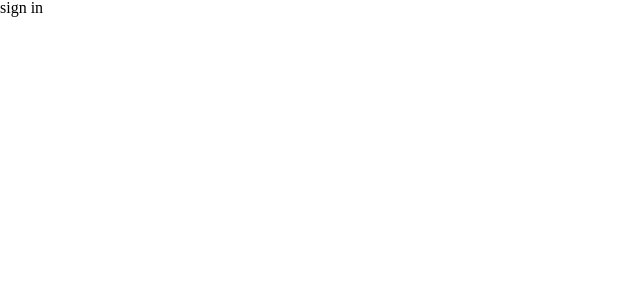
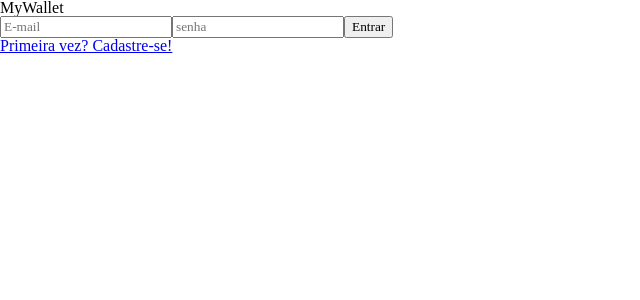
Before and after one commit to GuilhermeCRB/projeto13-mywallet-front, a React (Create React App) app: page / in a window 1280 px wide. Shown: the top 300 px of the page, without its empty margins (0-640 px from the left). Built offline with nearby package versions, Linux system fonts and the light colour scheme; a web font is replaced by a local one.

Commit message:
feat: displays sign in screen

```diff
--- a/package.json
+++ b/package.json
@@ -6,10 +6,12 @@
     "@testing-library/jest-dom": "^5.16.4",
     "@testing-library/react": "^13.2.0",
     "@testing-library/user-event": "^13.5.0",
+    "axios": "^0.27.2",
     "react": "^18.1.0",
     "react-dom": "^18.1.0",
     "react-router-dom": "^6.3.0",
     "react-scripts": "5.0.1",
+    "style-components": "^0.1.0",
     "web-vitals": "^2.1.4"
   },
   "scripts": {
--- a/src/App.jsx
+++ b/src/App.jsx
@@ -1,13 +1,19 @@
 import { BrowserRouter, Routes, Route } from "react-router-dom";
 import { useState } from "react";
+
+import UserConntext from "./contexts/UserContext";
 
 import SignInScreen from "./components/SignInScreen";
 import SignUpScreen from "./components/SignUpScreen";
 import Walletcreen from "./components/WalletScreen";
 import AddEntryScreen from "./components/AddEntryScreen";
 
+
 export default function App() {
+  const [user, setUser] = useState();
+
   return (
+    <UserConntext.Provider value={{user, setUser}}>
       <BrowserRouter>
         <Routes>
           <Route path="/" element={<SignInScreen />} />
@@ -16,5 +22,6 @@ export default function App() {
           <Route path="/add-entry" element={<AddEntryScreen />} />
         </Routes>
       </BrowserRouter>
+    </UserConntext.Provider>
   );
 }
--- a/src/components/SignInScreen.jsx
+++ b/src/components/SignInScreen.jsx
@@ -1,3 +1,63 @@
-export default function SignInScreen(){
-    return(<h1>sign in</h1>);
+import { useContext, useState } from "react";
+import { Link, useNavigate } from "react-router-dom";
+// import { ThreeDots } from "react-loader-spinner";
+
+import UserContext from "../contexts/UserContext";
+
+import axios from "axios";
+// import styledComponents from "styled-components";
+
+export default function SignInScreen() {
+    const URL = "http://localhost:5000";
+    const [data, setData] = useState({ email: "", password: "" });
+    const [disable, setDisable] = useState(false);
+    const { setUser } = useContext(UserContext);
+    const navigate = useNavigate();
+
+    function signIn(e) {
+        e.preventDefault();
+        const promise = axios.post(URL, data);
+        promise.then(saveUserInformation); promise.catch(warnError);
+        setDisable(true);
+    }
+
+    function warnError(error) {
+        alert(error); //TODO: back-end should send error message and status
+        setDisable(false);
+    }
+
+    function saveUserInformation(response) {
+        setUser(response.data); //TODO: back-end should give as response {user: userName}
+        navigate("/wallet");
+    }
+
+
+    return (
+        <section>
+            <h1>MyWallet</h1>
+            <form onSubmit={signIn}>
+                <input
+                    value={data.email}
+                    type="email"
+                    placeholder="E-mail"
+                    onChange={(e) => { setData({ ...data, email: e.target.value }) }}
+                    disabled={disable}
+                    required
+                />
+                <input
+                    value={data.password}
+                    type="password"
+                    placeholder="senha"
+                    onChange={(e) => { setData({ ...data, password: e.target.value }) }}
+                    disabled={disable}
+                    required
+                />
+                <button disabled={disable} type="submit">
+                    {/* {disable === false ? "Entrar" : <ThreeDots color="white" width={60} />} */}
+                    <p>Entrar</p>
+                </button>
+            </form>
+            <Link to={"/signup"} >Primeira vez? Cadastre-se!</Link>
+        </section>
+    );
 }
--- /dev/null
+++ b/src/contexts/UserContext.jsx
@@ -0,0 +1,5 @@
+import { createContext } from "react";
+
+const UserContext = createContext();
+
+export default UserContext;
```
Also changed, not shown: 1 other file (tests, documents, lock files or other folders). Lines whose indentation alone changed are shown as unchanged.
